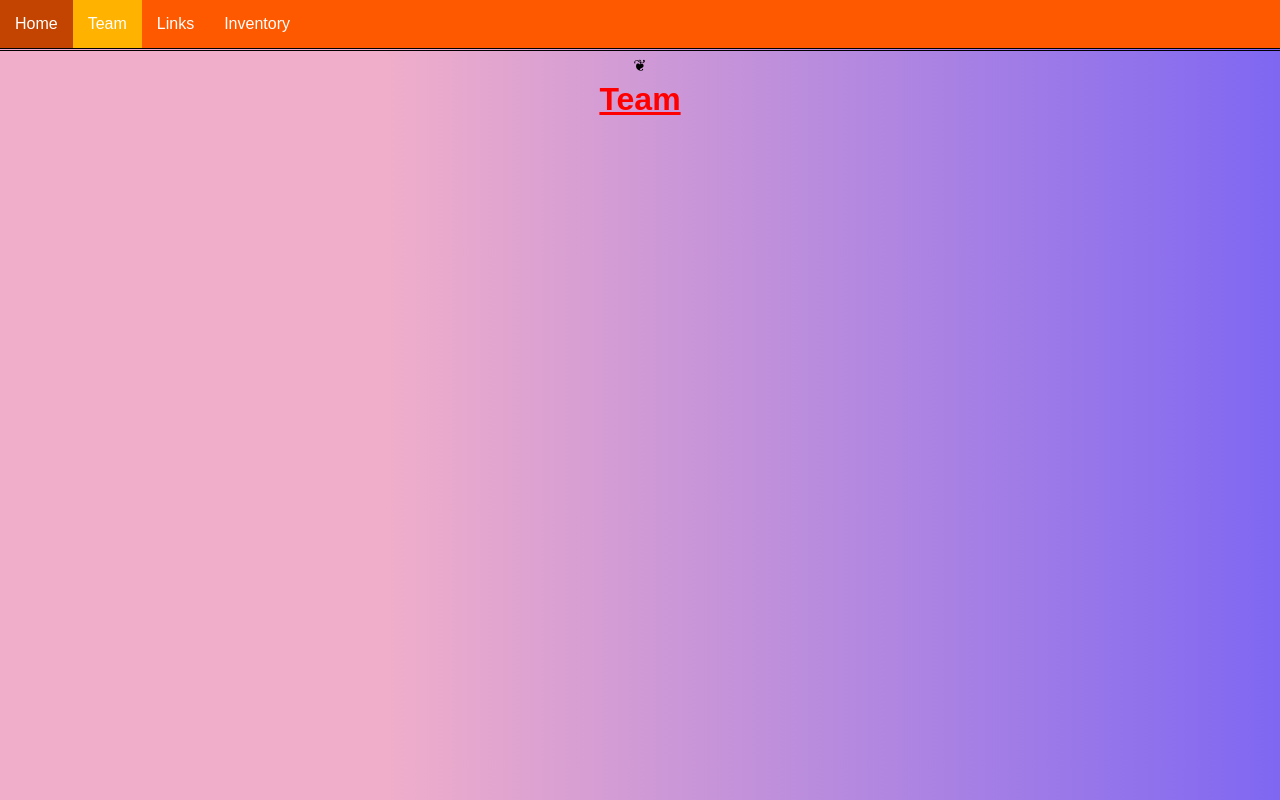
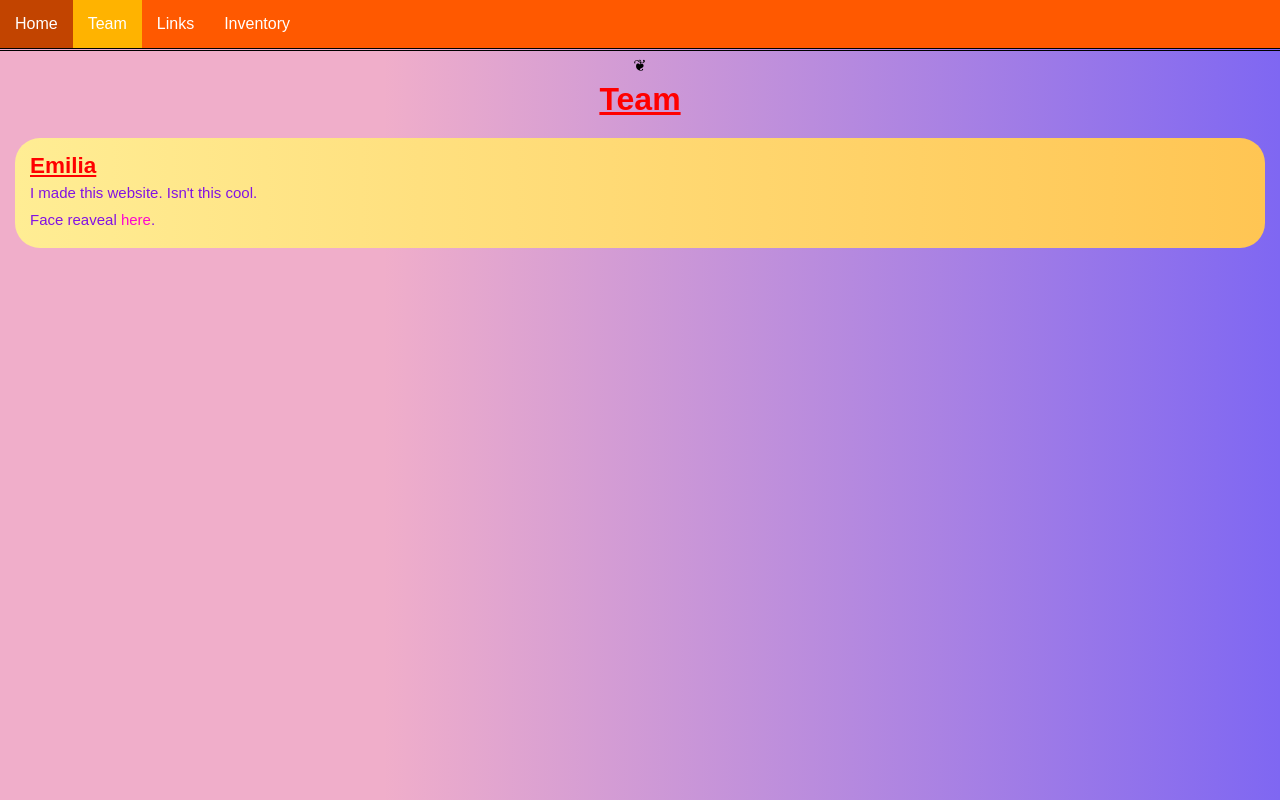
Before and after one commit to Pinkulani/Emiliaville, a plain HTML site: page Emiliaville/Team/Index.html in a window 1280 px wide. Drawn offline with Linux system fonts and the light colour scheme.

Commit message:
Adding a bit of text and overused joke

```diff
--- a/Emiliaville/Team/Index.html
+++ b/Emiliaville/Team/Index.html
@@ -17,5 +17,15 @@
         <hr>
         <h1><u>Team</u></h1>
 
+        <div class="text">
+            <h2><u>Emilia</u></h2>
+            <p>
+                I made this website.
+                Isn't this cool.
+            </p>
+            <p>
+                Face reaveal <a href="https://www.youtube.com/watch?v=dQw4w9WgXcQ">here</a>.
+            </p>
+        </div>
     </body>
 </html>
```
